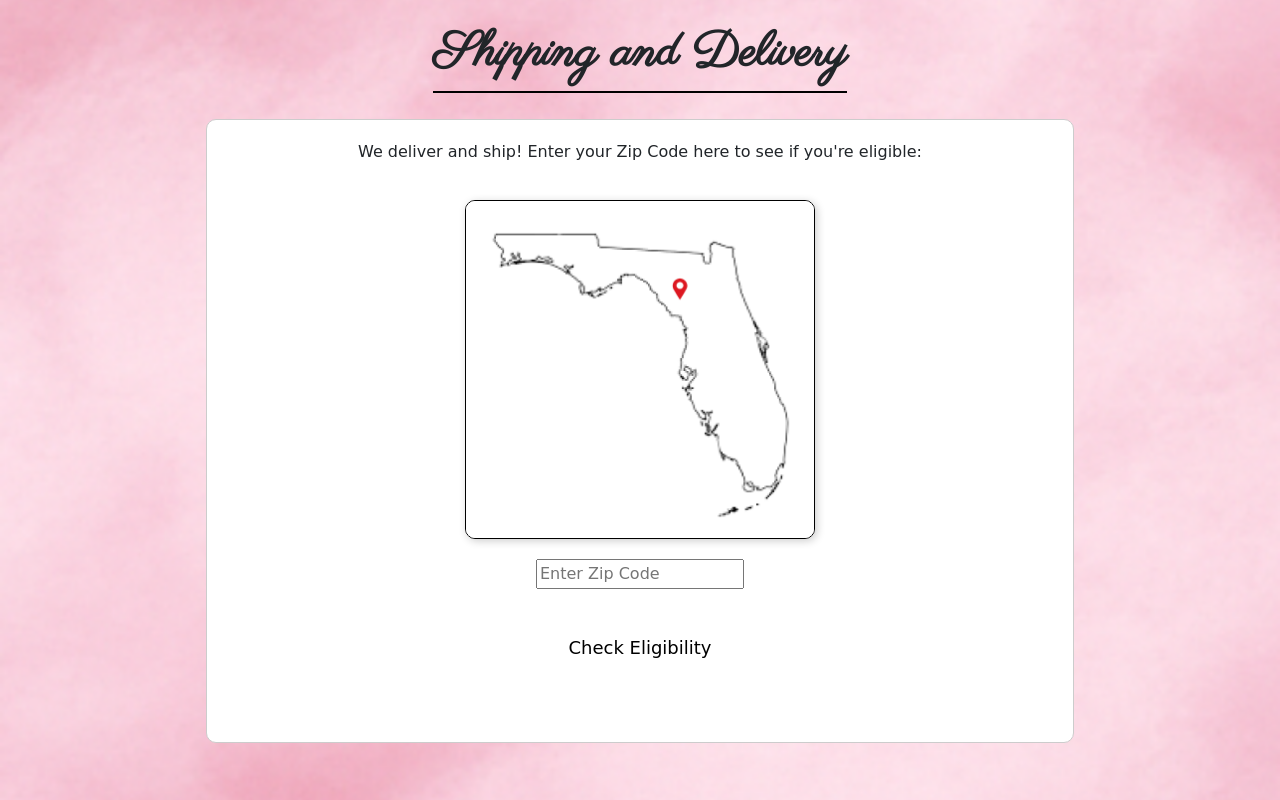
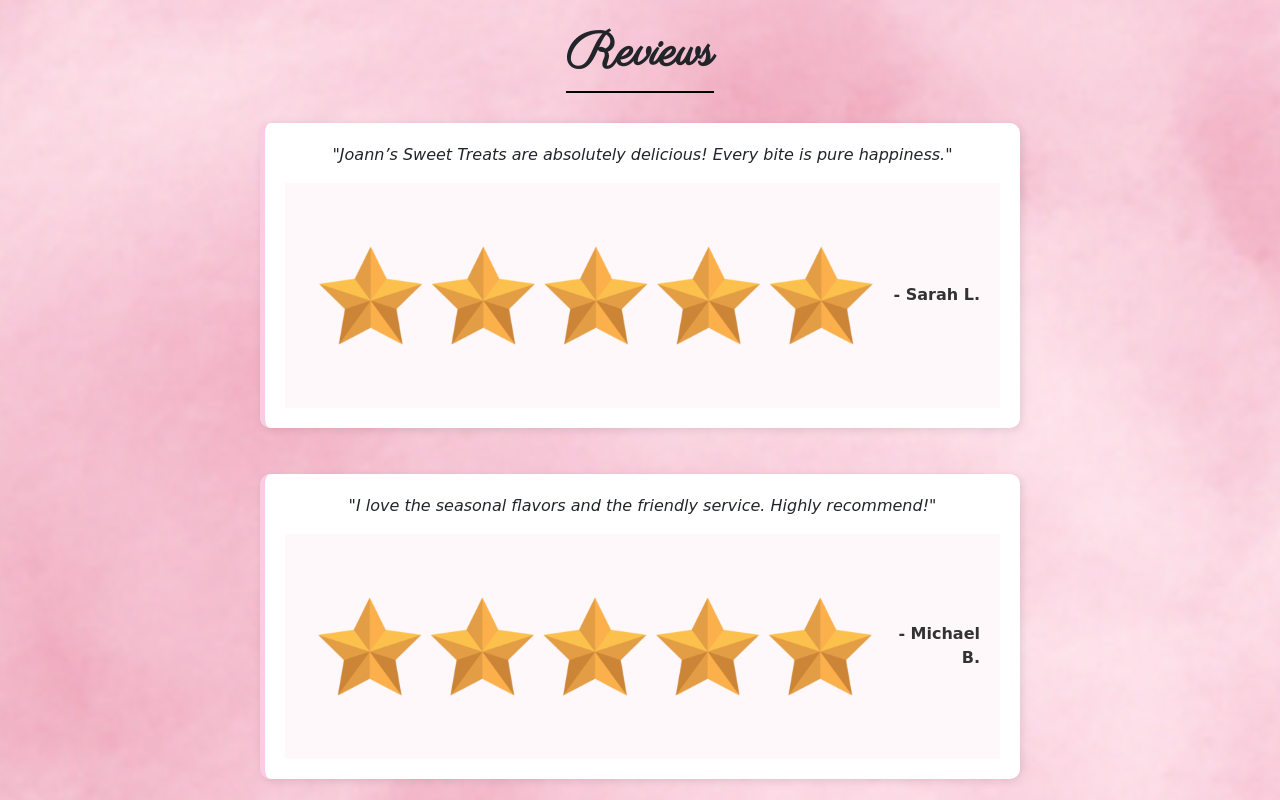
Before and after one commit to 525gtarantola/Joanns-Sweet-Treats, a plain HTML site: page index.html in a window 1280 px wide. Shown: the part 2120-2920 px from the top of the page. Drawn offline with nearby package versions, Linux system fonts and the light colour scheme; a web font is replaced by a local one.

Commit message:
testimonials added

```diff
--- a/index.html
+++ b/index.html
@@ -83,6 +83,35 @@
     </div>
   </div>
    <!-- About Us Section END -->
+
+   <!-- Reviews Section -->
+   <div class="section" id="reviews">
+  <h1>Reviews</h1>
+  <div class="testimonials-container">
+    <blockquote>
+      <p>"Joann’s Sweet Treats are absolutely delicious! Every bite is pure happiness."</p>
+      <footer>
+  <img src="images/yellow-five-stars-quality-rating-icons-5-stars-icon-five-star-sign-rating-symbol-transparent-background-illustration-png.webp" alt="5 stars" class="star-rating" />
+  - Sarah L.
+</footer>
+    </blockquote>
+    <blockquote>
+      <p>"I love the seasonal flavors and the friendly service. Highly recommend!"</p>
+      <footer>
+  <img src="images/yellow-five-stars-quality-rating-icons-5-stars-icon-five-star-sign-rating-symbol-transparent-background-illustration-png.webp" alt="5 stars" class="star-rating" />
+  - Michael B.
+</footer>
+    </blockquote>
+    <blockquote>
+      <p>"Fast delivery and amazing quality. Joann’s treats make every occasion special."</p>
+      <footer>
+  <img src="images/yellow-five-stars-quality-rating-icons-5-stars-icon-five-star-sign-rating-symbol-transparent-background-illustration-png.webp" alt="5 stars" class="star-rating" />
+  - Emily R.
+</footer>
+    </blockquote>
+  </div>
+</div>
+<!-- Reviews Section END -->
 
 
 <!-- Shipping/Delivery Section -->
--- a/style.css
+++ b/style.css
@@ -380,3 +380,43 @@ footer {
 .footer-link:hover .social-icon {
   transform: scale(1.1);
 }
+
+.testimonials-container {
+  max-width: 800px;
+  margin: 0 auto;
+  display: flex;
+  flex-direction: column;
+  gap: 30px;
+  padding: 0 20px;
+}
+
+.testimonials-container blockquote {
+  background-color: white;
+  border-left: 5px solid #f9cce3;
+  padding: 20px;
+  border-radius: 10px;
+  font-style: italic;
+  box-shadow: 2px 2px 8px rgba(0,0,0,0.1);
+}
+
+.testimonials-container blockquote footer {
+  margin-top: 10px;
+  text-align: right;
+  font-weight: bold;
+  font-style: normal;
+  color: #333;
+  display: flex;
+  align-items: center;
+  justify-content: flex-end;
+  gap: 8px; /* spacing between stars and text */
+}
+
+.testimonials-container blockquote footer .star-rating {
+  height: 145px; /* adjust size as needed */
+  width: auto;
+  display: inline-block;
+}
+
+#reviews h1 {
+  margin-bottom: 40px; /* increase space below the heading */
+}
```
Also changed, not shown: images/yellow-five-stars-quality-rating-icons-5-stars-icon-five-star-sign-rating-symbol-transparent-background-illustration-png.webp (added).
